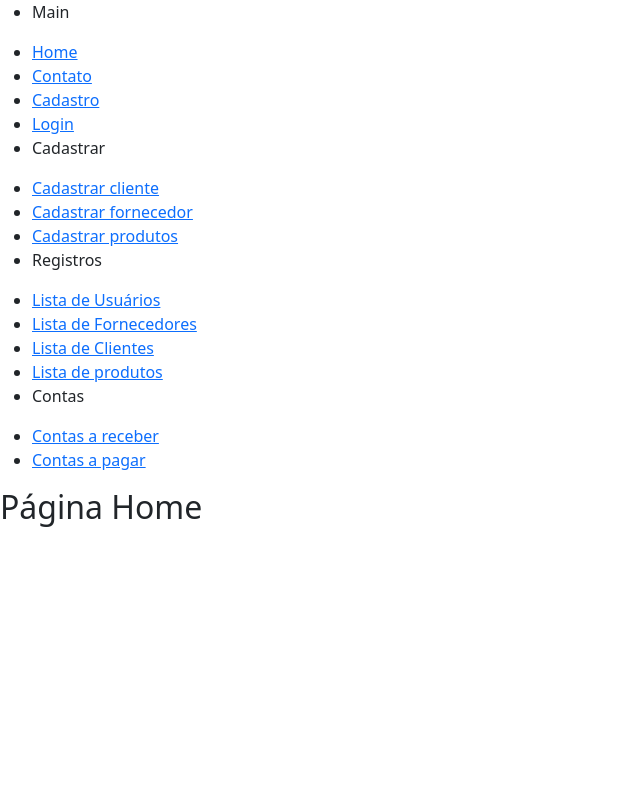
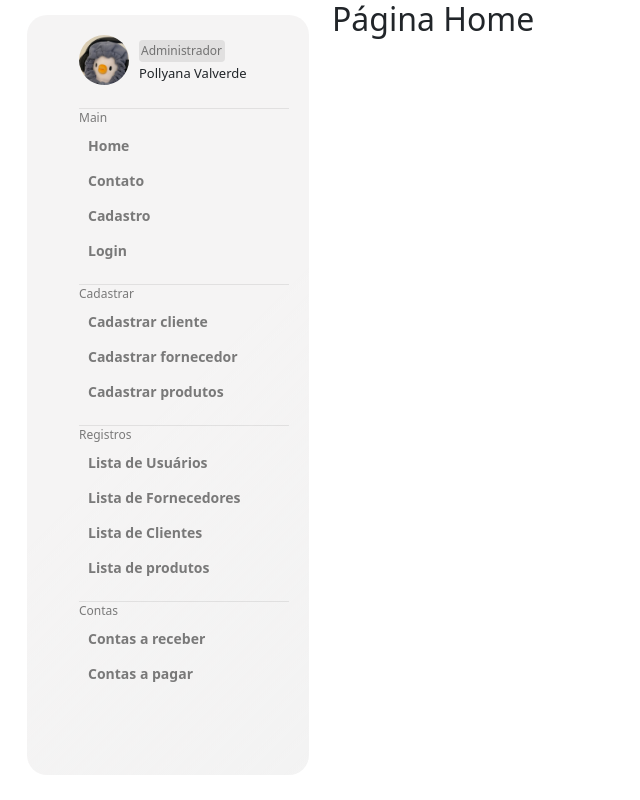
Before and after one commit to pollyana-valverde/sistemaElite, a React (Create React App) app in the folder frontend/: page / in a window 1280 px wide. Shown: the whole page, without its empty margins (0-640 px from the left). Built offline with nearby package versions, Linux system fonts and the light colour scheme.

Commit message:
terminando scroll do sideBar

```diff
--- a/frontend/src/App.js
+++ b/frontend/src/App.js
@@ -2,6 +2,10 @@ import React from "react";
 import { BrowserRouter as Router } from "react-router-dom";
 //Bootstrap CSS
 import "bootstrap/dist/css/bootstrap.min.css";
+
+import Container from 'react-bootstrap/Container';
+import Row from 'react-bootstrap/Row';
+import Col from 'react-bootstrap/Col';
 
 //Importar complementos aqui
 import Rotas from "./Routes";
@@ -13,8 +17,12 @@ const App = () => {
   return (
     <>
       <Router>
-        <Navegacao />
-        <Rotas />
+        <Container fluid>
+          <Row>
+            <Col lg={3}><Navegacao /></Col>
+            <Col lg={8}><Rotas /></Col>
+          </Row>
+        </Container>
       </Router>
     </>
   );
--- a/frontend/src/Components/Navegacao.jsx
+++ b/frontend/src/Components/Navegacao.jsx
@@ -1,61 +1,77 @@
 import React from 'react';
 import { Link } from 'react-router-dom';
+
+import PerfilFoto from '../imagens/perfilPhoto.jpg';
+
+import '../css/navegacao.css';
 
 const Header = () => {
   return (
     <header>
-      <nav>
-        <ul>
-          <li><p>Main</p></li>
-          <li>
+      <nav className='sideBar'>
+        <ul className='sideNavContent'>
+          <li className='navProfile'>
+            <img src={PerfilFoto} alt='' />
+            <div className='navProfileInfo'>
+              <p>Administrador</p>
+              <h5>Pollyana Valverde</h5>
+            </div>
+          </li>
+
+          <li className='headerLineNav'><p>Main</p></li>
+
+          <li className='lineNavLink'>
             <Link to="/">Home</Link>
           </li>
-          <li>
+          <li className='lineNavLink'>
             <Link to="/contato">Contato</Link>
           </li>
-          <li>
+          <li className='lineNavLink'>
             <Link to="/cadastro">Cadastro</Link>
           </li>
-          <li>
+          <li className='lineNavLink'>
             <Link to="/login">Login</Link>
           </li>
 
 
-          <li><p>Cadastrar</p></li>
-          <li>
+          <li className='headerLineNav'><p>Cadastrar</p></li>
+
+          <li className='lineNavLink'>
             <Link to="/CadastroClientes">Cadastrar cliente</Link>
           </li>
-          <li>
+          <li className='lineNavLink'>
             <Link to="/FornecedorCadastro">Cadastrar fornecedor</Link>
           </li>
-          <li>
+          <li className='lineNavLink'>
             <Link to="/Produtos">Cadastrar produtos</Link>
           </li>
 
-       <li> <p>Registros</p></li>
-          <li>
+          <li className='headerLineNav'> <p>Registros</p></li>
+
+          <li className='lineNavLink'>
             <Link to="/listaUsuarios">Lista de Usuários</Link>
           </li>
 
-          <li>
+          <li className='lineNavLink'>
             <Link to="/ListaFornecedores">Lista de Fornecedores</Link>
           </li>
 
-          <li>
+          <li className='lineNavLink'>
             <Link to="/ListaClientes">Lista de Clientes</Link>
           </li>
 
-          <li>
+          <li className='lineNavLink'>
             <Link to="/ListaProdutos">Lista de produtos</Link>
           </li>
 
 
-          <li><p>Contas</p></li>
-          <li>
+          <li className='headerLineNav'><p>Contas</p></li>
+
+          <li className='lineNavLink'>
             <Link to="/ContasReceber">Contas a receber</Link>
           </li>
 
-          <li>
+          <li className='lineNavLink'>
             <Link to="/ContasPagar">Contas a pagar</Link>
           </li>
 
--- a/frontend/src/css/navegacao.css
+++ b/frontend/src/css/navegacao.css
@@ -0,0 +1,76 @@
+.sideBar {
+    background: linear-gradient(135deg, rgb(245, 244, 244) 50%, rgba(50, 50, 50, 0.059));
+    margin: 15px;
+    border-radius: 20px;
+    padding: 20px;
+    position: fixed;
+    width: 22%;
+    height: 95%;
+    overflow-y: scroll !important;
+scroll-behavior: smooth;
+}
+
+.sideNavContent {
+    list-style-type: none !important;
+}
+
+.sideNavContent li {
+    display: flex;
+}
+
+
+.navProfile img {
+    width: 50px;
+    height: 50px;
+    margin-right: 10px;
+    border-radius: 80px;
+}
+
+.navProfileInfo {
+    margin-top: 5px;
+    display: flex;
+    flex-direction: column;
+    justify-content: center;
+}
+
+.navProfileInfo p {
+    font-size: 12px;
+    background-color: rgba(50, 50, 50, 0.1);
+    padding: 2px;
+    border-radius: 4px;
+    width: 80%;
+    margin-bottom: 4px;
+    color: rgba(50, 50, 50, 0.635);
+}
+
+.navProfileInfo h5 {
+    font-size: 13px;
+}
+
+.headerLineNav {
+    font-size: 12px;
+    margin-top: 18px;
+    margin-bottom: -17px;
+    color: rgba(50, 50, 50, 0.635);
+    border-top: 1px solid rgba(50, 50, 50, 0.1);
+}
+
+
+.lineNavLink {
+    padding: 5px;
+    margin: 4px;
+    border-radius: 5px;
+    font-size: 14px;
+    font-weight: 600;
+    transition: .3s ease;
+}
+
+.lineNavLink:hover {
+    background-color: rgba(50, 50, 50, 0.1);
+
+}
+
+.lineNavLink a {
+    text-decoration: none;
+    color: rgba(50, 50, 50, 0.635);
+}
```
Also changed, not shown: frontend/src/imagens/perfilPhoto.jpg (added).
